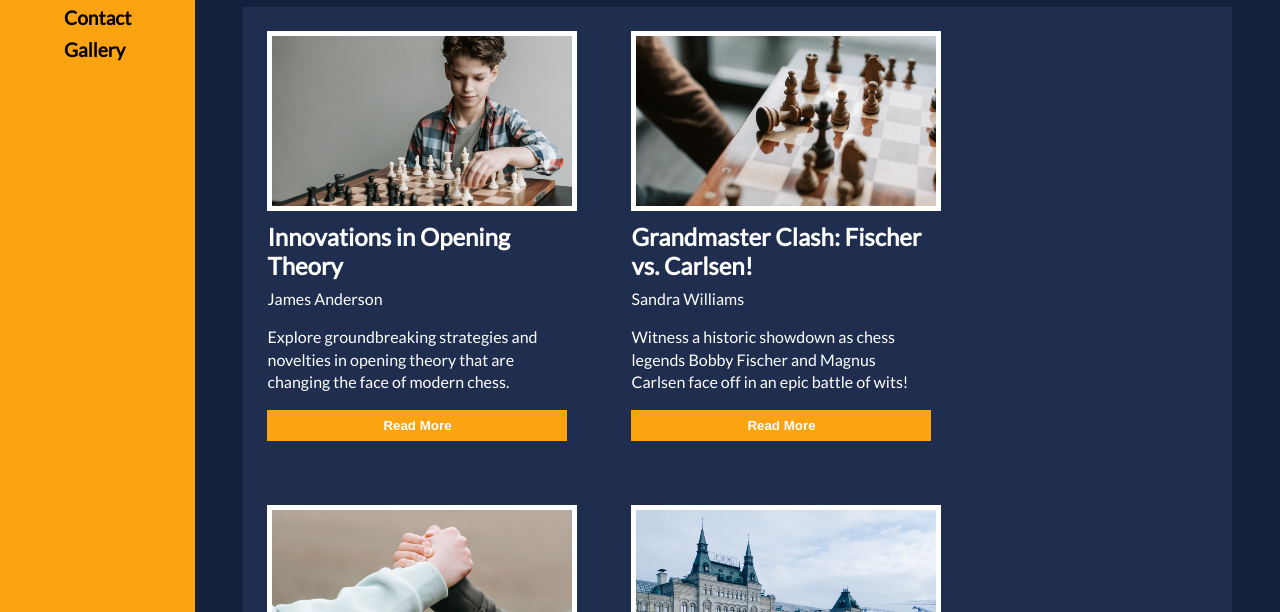
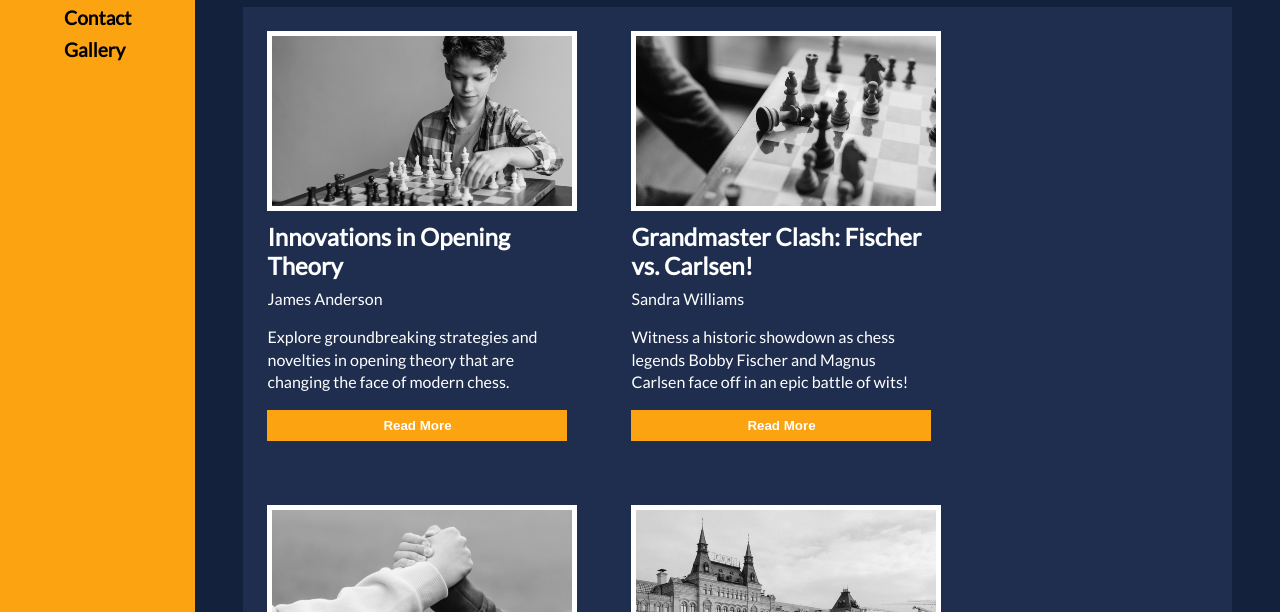
Before and after one commit to bojorquezc/odin_dynamic_interactions, a plain HTML site: page index.html in a window 1280 px wide. Shown: the part 188-800 px from the top of the page. Drawn offline with Linux system fonts and the light colour scheme.

Commit message:
Filter grayscale test

```diff
--- a/style.css
+++ b/style.css
@@ -123,6 +123,11 @@ nav > ul {
 .news_article > img {
     border: 5px solid var(--white);
     margin-bottom: 0.5rem;
+    filter: grayscale(1);
+}
+
+.news_article > img:hover {
+    filter: grayscale(0);
 }
 
 .news_article > h2 {
```
